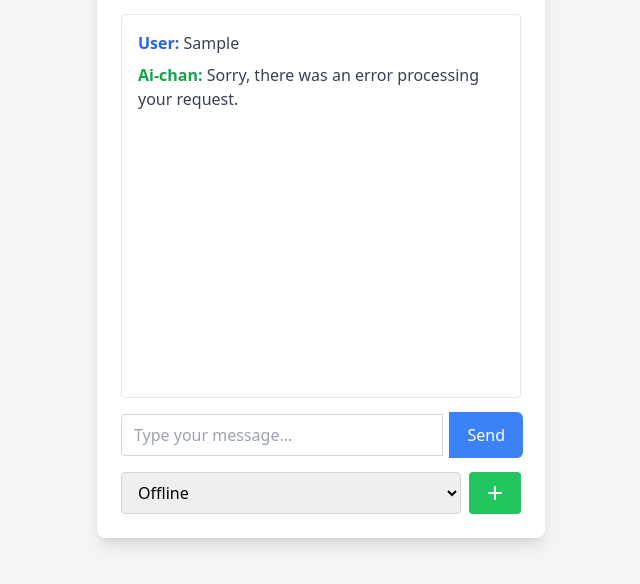
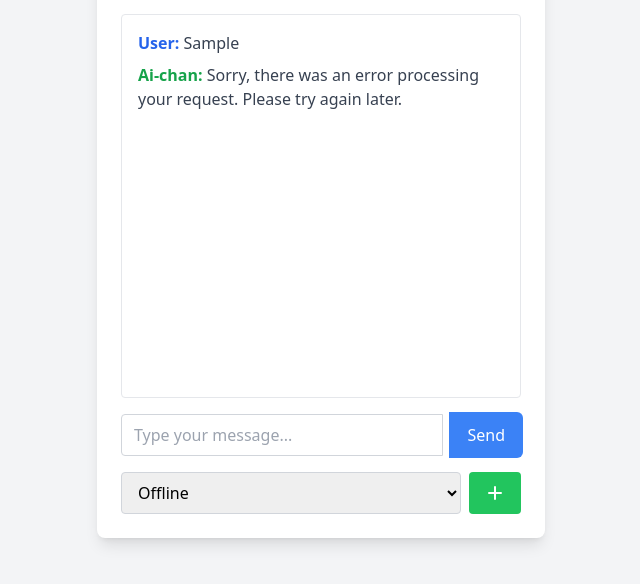
Before and after one commit to nawka12/AiChanWeb, a website: page public/index.html in a window 1280 px wide. Both pictures are taken after typing "Sample" into the empty fields and a click on the button "Send". Shown: the part 160-744 px from the top of the page, without its empty margins (319-959 px from the left). Drawn offline with nearby package versions, Linux system fonts and the light colour scheme; no server answers.

Commit message:
Update index.html

```diff
--- a/public/index.html
+++ b/public/index.html
@@ -113,7 +113,7 @@
                 }
             } catch (error) {
                 console.error('Error:', error);
-                appendMessage('Ai-chan', 'Sorry, there was an error processing your request.');
+                appendMessage('Ai-chan', 'Sorry, there was an error processing your request. Please try again later.');
             }
         }
 
```
